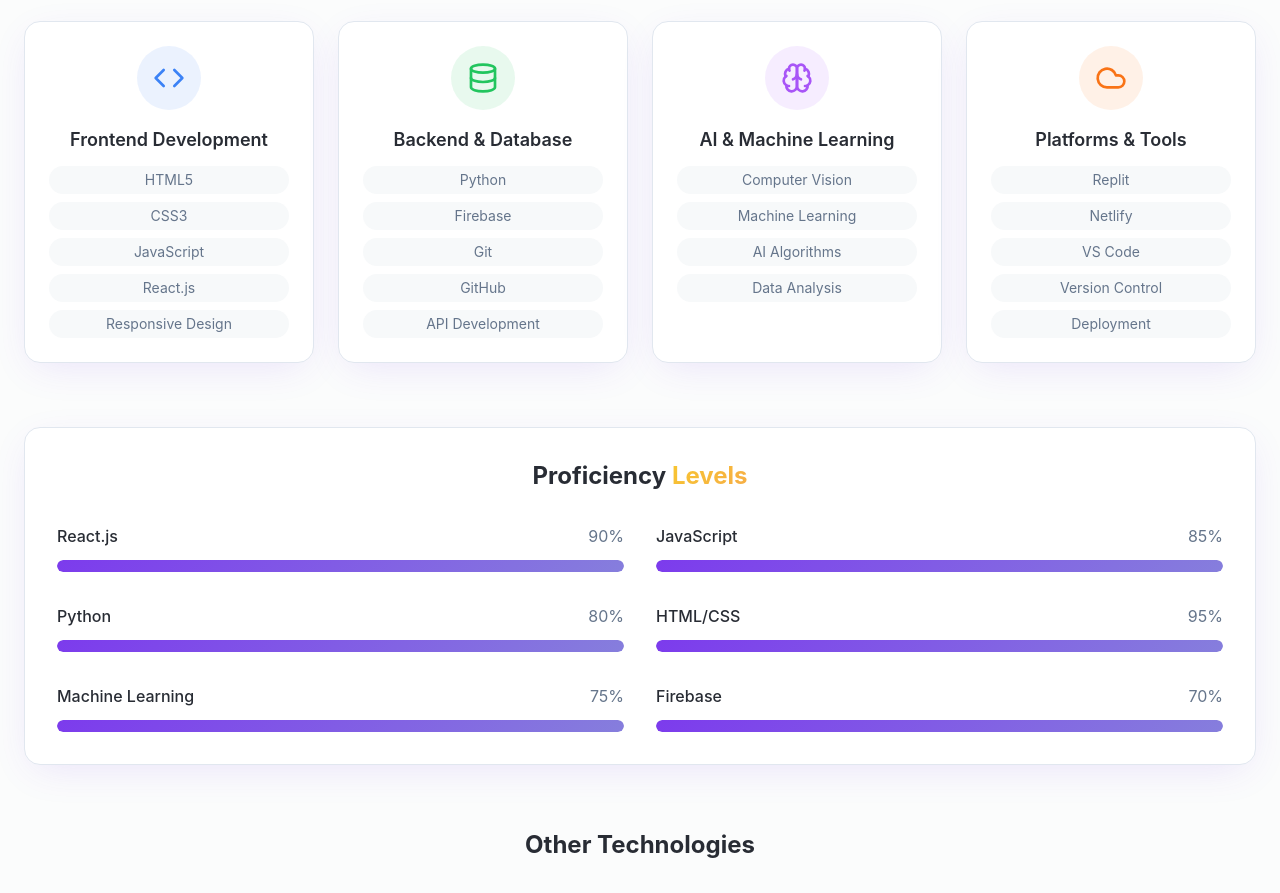
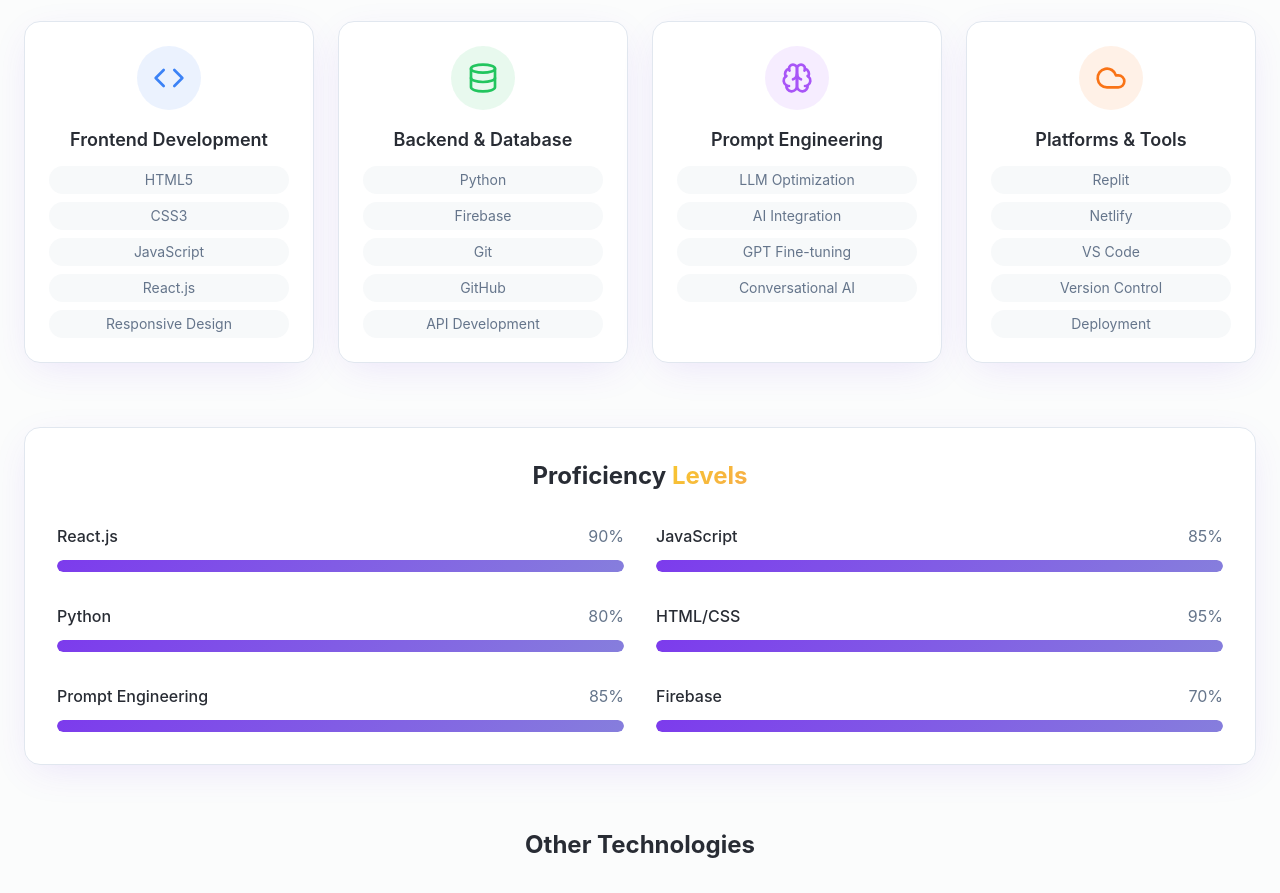
Before and after one commit to Jayanth-77/FUTURE_PE_3, a React (Vite) app: page / in a window 1280 px wide. Shown: the part 2920-3813 px from the top of the page. Built offline with nearby package versions, Linux system fonts and the light colour scheme.

Commit message:
Update skills section
Remove AI/ML from skills and add Prompt Engineering.

```diff
--- a/src/components/Skills.tsx
+++ b/src/components/Skills.tsx
@@ -19,8 +19,8 @@ const Skills = () => {
     },
     {
       icon: Brain,
-      title: "AI & Machine Learning",
-      skills: ["Computer Vision", "Machine Learning", "AI Algorithms", "Data Analysis"],
+      title: "Prompt Engineering",
+      skills: ["LLM Optimization", "AI Integration", "GPT Fine-tuning", "Conversational AI"],
       color: "text-purple-500",
       bgColor: "bg-purple-500/10"
     },
@@ -38,7 +38,7 @@ const Skills = () => {
     { skill: "JavaScript", level: 85 },
     { skill: "Python", level: 80 },
     { skill: "HTML/CSS", level: 95 },
-    { skill: "Machine Learning", level: 75 },
+    { skill: "Prompt Engineering", level: 85 },
     { skill: "Firebase", level: 70 }
   ];
 
```
